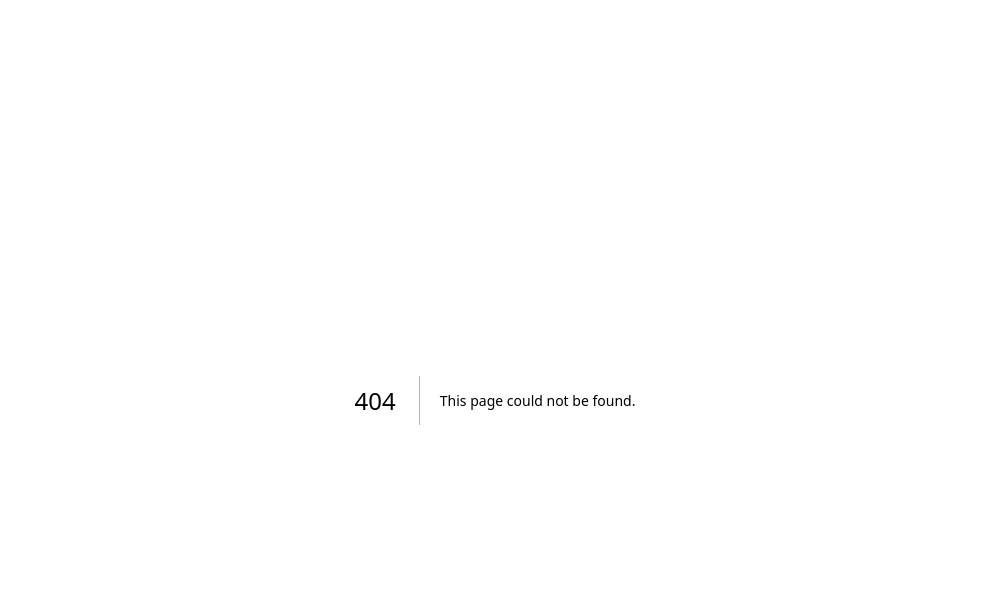
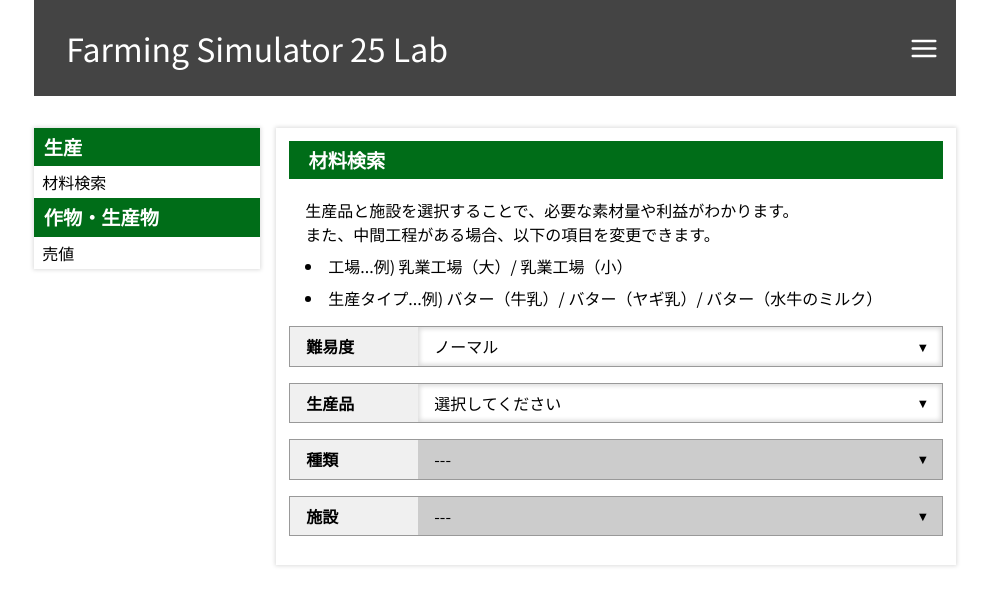
Before and after one commit to aoken0/farming-simulator-25, a Next.js app: page /recipe-viewer in a window 1280 px wide. Before the commit this address had no page. Shown: the top 606 px of the page, without its empty margins (145-1134 px from the left). Built offline with nearby package versions, Linux system fonts and the light colour scheme.

Commit message:
一部ページ名の変更、サイドメニューを幅によって非表示にするよう変更

```diff
--- a/package.json
+++ b/package.json
@@ -9,6 +9,7 @@
     "lint": "next lint"
   },
   "dependencies": {
+    "framer-motion": "^12.23.6",
     "next": "15.3.5",
     "react": "^19.0.0",
     "react-dom": "^19.0.0",
--- a/src/app/reverse-production/page.tsx
+++ b/src/app/recipe-viewer/page.tsx
@@ -250,7 +250,7 @@
 
   return (
     <GlobalWrapper>
-      <ContentTitle>材料逆引きツール</ContentTitle>
+      <ContentTitle>材料検索</ContentTitle>
       <ContentParagraph>
         <ContentP>
           生産品と施設を選択することで、必要な素材量や利益がわかります。<br />
@@ -409,7 +409,7 @@
         </ProductProfitTable>
       </ProductProfitWrapper>}
       {middleProductionInfo.length > 0 &&
-        <ProductProfitWrapper $title='中間生産品' $style={{marginBottom:"0.5em"}}>
+        <ProductProfitWrapper $title='原材料 - 中間生産品' $style={{marginBottom:"0.5em"}}>
         <ProductProfitTable>
           {middleProductFinancials.map((item, i) => (
             <tr key={`middle-product-financials-${item.productName}-${i}`}>
@@ -432,7 +432,7 @@
         </ProductProfitTable>
       </ProductProfitWrapper>}
       {materialFinancials.length > 0 &&
-        <ProductProfitWrapper $title='その他' $style={{marginBottom:"0.5em"}}>
+        <ProductProfitWrapper $title='原材料 - その他' $style={{marginBottom:"0.5em"}}>
         <ProductProfitTable>
           {materialFinancials.map((item, i) => (
             <tr key={`middle-product-financials-${item.materialName}-${i}`}>
@@ -465,7 +465,7 @@
             <p>&euro;{materialProfitSum.toLocaleString()}</p>
           </GraphBarWrapper>
           <TransitionWrapper>
-            <img src="img/arrow_to_bottom.svg" alt="" />
+            <img src="/img/arrow_to_bottom.svg" alt="" />
             <p>
               {(finalProductFinancials.yearlyProfit-materialProfitSum) > 0 ?
                <span>+</span>:<span>- </span>}&thinsp;
@@ -486,7 +486,7 @@
       ================================== */}
       <Small>※ 量の単位はすべて&#08467; / 小数点以下切り上げ</Small>
       <TableCategoryTitle>まとめ</TableCategoryTitle>
-      <ProductMaterialSummaryWrapper $title='必要原材料'>
+      <ProductMaterialSummaryWrapper $title='必要原材料一覧'>
         <ProductMaterialSummaryTable>
           {materialSummary.map((item, i) => (
             <tr key={`material-summary-${item}-${i}`}>
@@ -506,8 +506,8 @@
               :
               <>
                 <td style={{backgroundColor: 'transparent'}}></td>
-                <td style={{backgroundColor: 'transparent'}}></td>
-                <td style={{backgroundColor: 'transparent'}}></td>
+                <td style={{backgroundColor: 'transparent'}}>-</td>
+                <td style={{backgroundColor: 'transparent'}}>-</td>
               </>
               }
 
--- a/src/components/GlobalWrapper.tsx
+++ b/src/components/GlobalWrapper.tsx
@@ -1,34 +1,70 @@
 import styled from "styled-components"
 import Link from "next/link"
 import { notoSansJP } from "@/utils/font"
+import HamburgerButton from "./HamburgerButton"
+import { useState, useEffect } from "react"
+import { useWindowSize } from "@/utils/hooks/useWindowSize"
 
 type Props = {
   children: React.ReactNode
 }
 
+const BREAKPOINT_S = 520;
+
 const GlobalWrapper: React.FC<Props> = ({children}) => {
+  const [isOpen, setIsOpen] = useState<boolean>(false);
+  const windowSize = useWindowSize();
+
+  useEffect(() => {
+    if (windowSize.width > BREAKPOINT_S) {
+      setIsOpen(false)
+    }
+  }, [windowSize])
+
   return (
     <Wrapper className={notoSansJP.className}>
       <Header>
-        <h1><Link href="/">Farming Simulator 25 wiki</Link></h1>
+        <h1><Link href="/">Farming Simulator 25 Lab</Link></h1>
+        <HamburgerButton isOpen={isOpen} setIsOpen={setIsOpen} $style={hamburgerBtnStyle} />
       </Header>
       <ContentWrapper>
         <SideCotent>
-          <h4>シミュレーター</h4>
-          <p><Link href="/production-planner">生産計画ツール</Link></p>
-          <p><Link href="/reverse-production">材料検索</Link></p>
-          <h4>価格</h4>
+          {/* <h4>シミュレーター</h4>
+          <p><Link href="/production-planner">生産計画ツール</Link></p> */}
+          <h4>生産</h4>
+          <p><Link href="/recipe-viewer">材料検索</Link></p>
+          <h4>作物・生産物</h4>
           <p><Link href="/selling-price">売値</Link></p>
         </SideCotent>
+        {isOpen ?
+        <NavWrapper>
+          <ul>
+            <h4>生産</h4>
+            <li><Link href="/recipe-viewer">材料検索</Link></li>
+            <h4>作物・生産物</h4>
+            <li><Link href="/selling-price">売値</Link></li>
+            <li><Link href="/selling-price">売値</Link></li>
+          </ul>
+        </NavWrapper>
+        :
         <MainContent>
           {children}
         </MainContent>
+        }
       </ContentWrapper>
     </Wrapper>
   )
 }
 
 export default GlobalWrapper
+
+const hamburgerBtnStyle: React.CSSProperties = {
+  position: "absolute",
+  content: "",
+  top: "50%",
+  right: "16px",
+  transform: "translateY(-30%)",
+}
 
 const Wrapper = styled.div`
   width: 72%;
@@ -44,13 +80,21 @@
     width: 96%;
     font-size: 28px;
   }
+  @media screen and (max-width: ${BREAKPOINT_S}px) {
+    font-size: 24px;
+    width: 100%;
+  }
 `
 const Header = styled.header`
   width: 100%;
   background-color: #444;
   padding: 0 1em;
+  position: relative;
   @media screen and (max-width: 768px) {
     width: 100vw;
+  }
+  @media screen and (max-width: ${BREAKPOINT_S}px) {
+    padding: 0;
   }
   h1 {
     width: fit-content;
@@ -58,6 +102,11 @@
     font-size: 1em;
     line-height: 3em;
     cursor: pointer;
+    @media screen and (max-width: ${BREAKPOINT_S}px) {
+      width: 100%;
+      font-size: 20px;
+      padding-left: 16px;
+    }
   }
 `
 const ContentWrapper = styled.div`
@@ -74,6 +123,9 @@
   min-width: 180px;
   background-color: white;
   box-shadow: 0 0 4px 1px #ddd;
+  @media screen and (max-width: ${BREAKPOINT_S}px) {
+    display: none;
+  }
   h4 {
     padding: 0 0.5em;
     font-size: 0.6em;
@@ -84,10 +136,17 @@
     cursor: default;
   }
   p {
-    padding: 0 0.5em;
     font-size: 0.5em;
     line-height: 2em;
     cursor: pointer;
+    a {
+      padding: 0 0.5em;
+      display: inline-block;
+      width: 100%;
+      &:hover {
+        background-color: #ccc;
+      }
+    }
   }
 `
 const MainContent = styled.div`
@@ -95,4 +154,39 @@
   padding: 0.4em;
   background-color: white;
   box-shadow: 0 0 4px 1px #ddd;
+  @media screen and (max-width: ${BREAKPOINT_S}px) {
+    width: 100%;
+    margin: 0 16px;
+  }
 `
+const NavWrapper = styled.nav`
+  width: 100%;
+  height: 100%;
+  h4 {
+    margin-top: 1em;
+    background-color:rgb(0, 109, 24);
+    font-weight: bold;
+    line-height: 2em;
+    color: white;
+    padding-left: 1em;
+    cursor: default;
+  }
+  ul {
+    padding: 0 16px;
+    font-size: max(0.6em, 14px);
+    li {
+      padding-left: 1em;
+      line-height: 2;
+      border-bottom: 1px solid #ddd;
+      cursor: pointer;
+      &:hover {
+        background-color: #ccc;
+      }
+    }
+    a {
+      display: inline-block;
+      width: 100%;
+      height: 100%;
+    }
+  }
+`
--- /dev/null
+++ b/src/components/HamburgerButton.tsx
@@ -0,0 +1,77 @@
+import styled from "styled-components"
+import { SetStateAction } from "react"
+import { motion } from "framer-motion"
+
+type Props = {
+  isOpen: boolean;
+  setIsOpen: React.Dispatch<SetStateAction<boolean>>,
+  $style?: React.CSSProperties,
+}
+
+const HamburgerButton: React.FC<Props> = ({isOpen, setIsOpen, $style}) => {
+  const toggleMenu = () => setIsOpen(prev => !prev);
+
+  return (
+    <Button id="hamburger-menu" onClick={() => toggleMenu()} style={$style}>
+      <motion.svg
+        width="30"
+        height="30"
+        viewBox="0 0 24 24"
+        initial="closed"
+        animate={isOpen ? "open" : "closed"}
+      >
+        <motion.path
+          stroke="white"
+          strokeWidth="2"
+          strokeLinecap="round"
+          variants={{
+            closed: { d: "M 3 6 H 21" },
+            open: { d: "M 4 4 L 20 20" },
+          }}
+          transition={{ duration: 0.3 }}
+        />
+        <motion.path
+          d="M 3 12 H 21"
+          stroke="white"
+          strokeWidth="2"
+          strokeLinecap="round"
+          variants={{
+            closed: { opacity: 1 },
+            open: { opacity: 0 },
+          }}
+          transition={{ duration: 0.2 }}
+        />
+        <motion.path
+          stroke="white"
+          strokeWidth="2"
+          strokeLinecap="round"
+          variants={{
+            closed: { d: "M 3 18 H 21" },
+            open: { d: "M 4 20 L 20 4" },
+          }}
+          transition={{ duration: 0.3 }}
+        />
+      </motion.svg>
+    </Button>
+  )
+}
+
+export default HamburgerButton
+
+const Button = styled.div`
+  width: 32px;
+  aspect-ratio: 1;
+  display: flex;
+  flex-direction: column;
+  justify-content: center;
+  align-items: center;
+  gap: 6px;
+  border-radius: 3px;
+  margin-top: -6px;
+  span {
+    display: block;
+    width: 24px;
+    height: 2px;
+    background-color: #fff;
+  }
+`
--- /dev/null
+++ b/src/utils/hooks/useWindowSize.ts
@@ -0,0 +1,20 @@
+import { useState, useLayoutEffect } from "react";
+
+export const useWindowSize = () => {
+  const [windowSize, setWindowSize] = useState({
+    width: 0,
+    height: 0,
+  });
+  useLayoutEffect(() => {
+    function handleResize() {
+      setWindowSize({
+        width: window.innerWidth,
+        height: window.innerHeight,
+      });
+    }
+    window.addEventListener("resize", handleResize);
+    handleResize();
+    return () => window.removeEventListener("resize", handleResize);
+  }, []);
+  return windowSize;
+};
```
Also changed, not shown: src/app/recipe-viewer/utils/calc.ts (renamed from src/app/reverse-production/utils/calc.ts), src/app/recipe-viewer/utils/type.ts (renamed from src/app/reverse-production/utils/type.ts), 2 other files (tests, documents, lock files or other folders).
